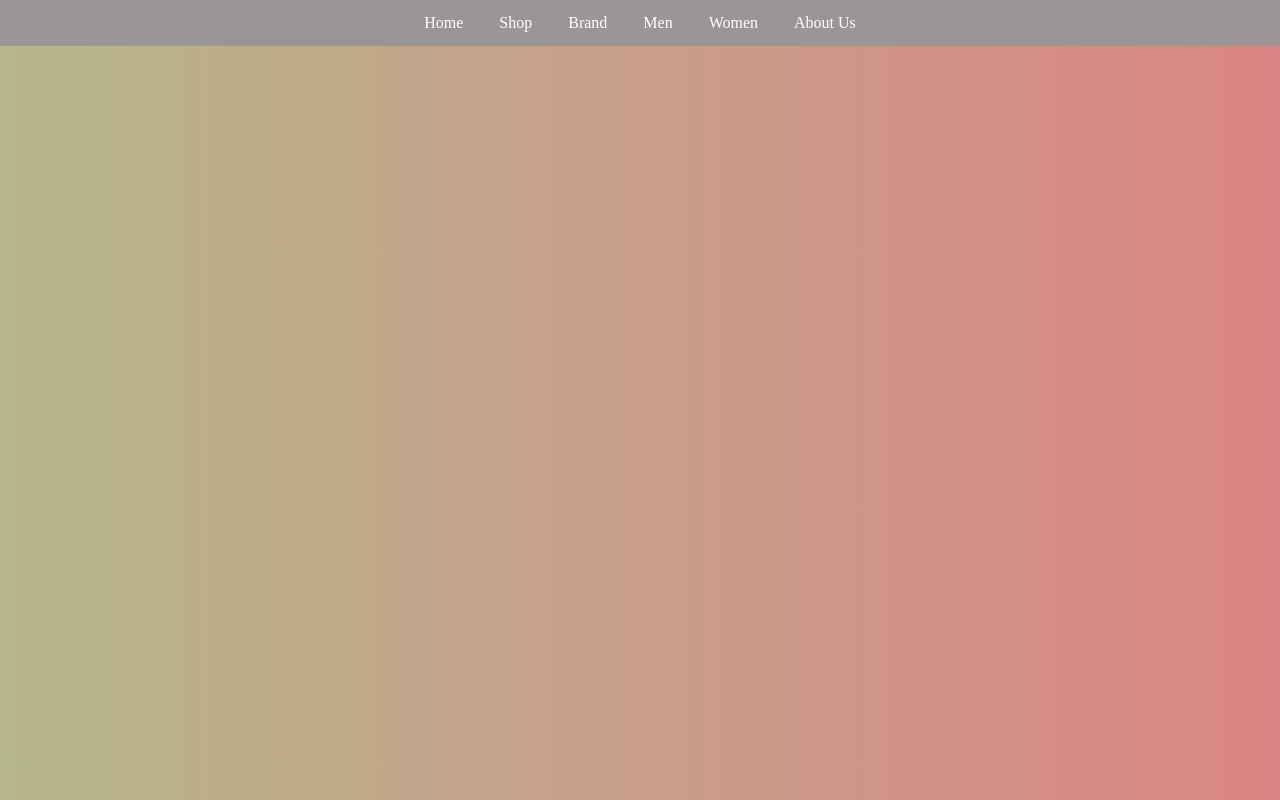
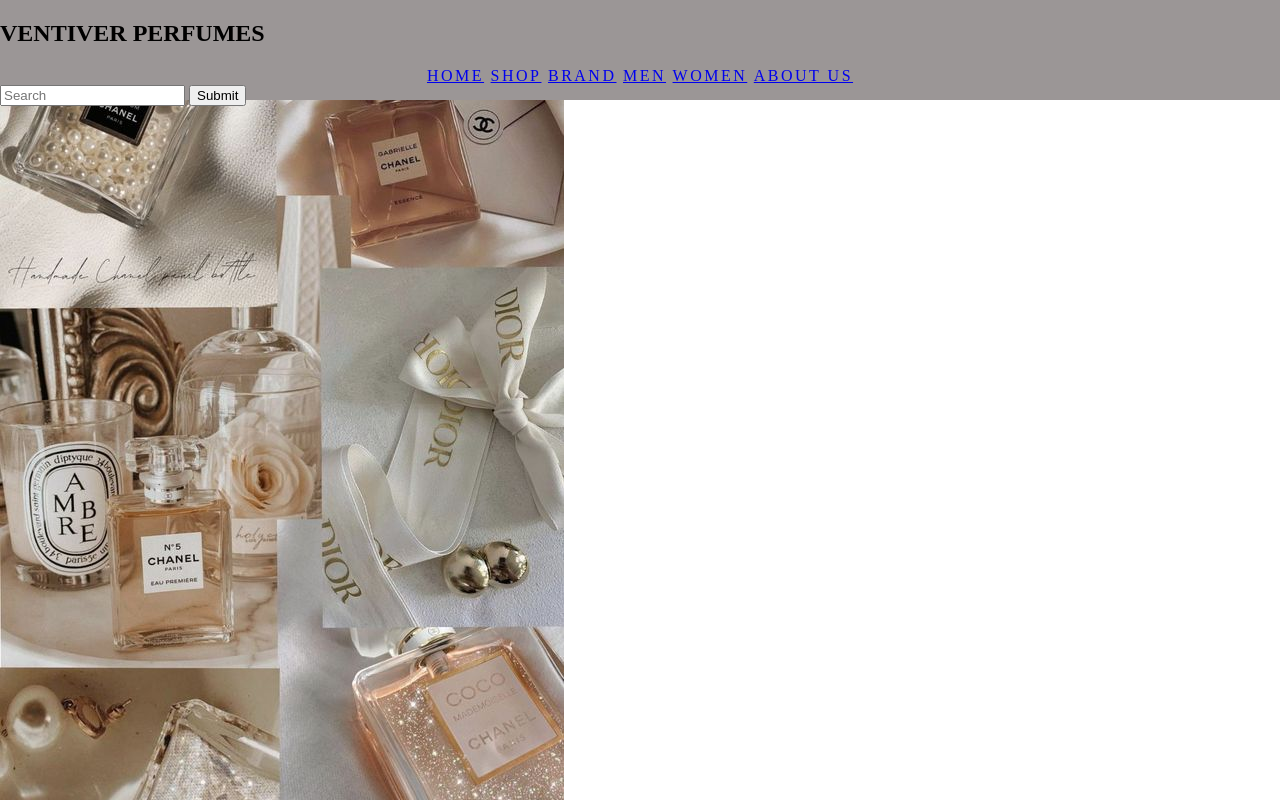
Before and after one commit to wondieki/Zendaya-Fragrance, a plain HTML site: page index.html in a window 1280 px wide. Shown: the top 800 px of the page. Drawn offline with Linux system fonts and the light colour scheme.

Commit message:
include the background image on the left side

```diff
--- a/index.html
+++ b/index.html
@@ -5,14 +5,14 @@
     <meta name="viewport" content="width=device-width, initial-scale=1.0" />
     <meta http-equiv="X-UA-Compatible" content="ie=edge" />
     <link rel="stylesheet" href="style.css" />
-    <title>W PERFUMES</title>
+    <title>VENTIVER PERFUMES</title>
   </head>
 </body>
 
-<div class=logo>
-    <p>wilder</p>
-    </div>
+<nav>
     <div class="navbar">
+        <div id=logo>
+            <h1>VENTIVER PERFUMES</h1>
         <ul>
         <li><a href="#">Home</a></li>
         <li><a href="#">Shop</a></li>
@@ -21,7 +21,19 @@
         <li><a href="#">Women</a></li>
         <li><a href="#">About Us</a></li>
         </ul>
+        <div class="navbar-links">
+            <div id="search">
+                <form>
+                  <input type="text" placeholder="Search">
+                  <button type="submit">Submit</button>
+                </form>
+
+        </nav>
+        <div class="background image">
+            <img src="images/img 2.jpg" alt="background">
+
+</div>
+</div>
         </div>
         </body>
         </html>
-</html>
--- a/style.css
+++ b/style.css
@@ -1,23 +1,30 @@
 body {
     margin: 0;
     padding: 0;
-    background: linear-gradient(90deg, #a0a168c5, #da8585);
     height:100vh;
+  }
 
+  .background image{
+    background-image: url("https://www.pinterest.com/pin/44121271342808131/");
+    background-repeat: no-repeat;
+    background-size: cover;
+    background-attachment: fixed;
+    width: 100%;
+    height: 100%;
+  }
+  .navbar {
+
+    background-color:#9b9696;
+    position: fixed;
+    top: 10;
+    left: 50%;
+    transform: translateX(-50%);
+    width: 100%;
+    height:100px;
   }
 
 
-
-  .navbar {
-    background-color: #9b9696;
-    position: fixed;
-    top: 0;
-    left: 50%;
-    transform: translateX(-50%);
-    width: 100%;
-  }
-
-  navbar.logo p{
+  nav.logo p{
     font-size: 30px;
     font-weight: bold;
     float: left;
@@ -25,7 +32,7 @@
     text-transform: uppercase;
     padding-left: 20px;
     text-align:left;
-    letter-spacing: 2.5px;
+    letter-spacing: 1.5px;
     cursor: pointer;
 
     }
@@ -35,15 +42,12 @@
     margin: 0;
     padding: 0;
     text-align: center;
+    text-transform:uppercase;
+    letter-spacing: 2.5px;
   }
 
   .navbar ul li {
     display: inline-block;
+    justify-content:center;
+
   }
-
-  .navbar ul li a {
-    display: block;
-    color: #fff;
-    text-decoration: none;
-    padding: 14px 16px;
-  }
```
Also changed, not shown: images/img 1.jpg (added), images/img 2.jpg (added).
